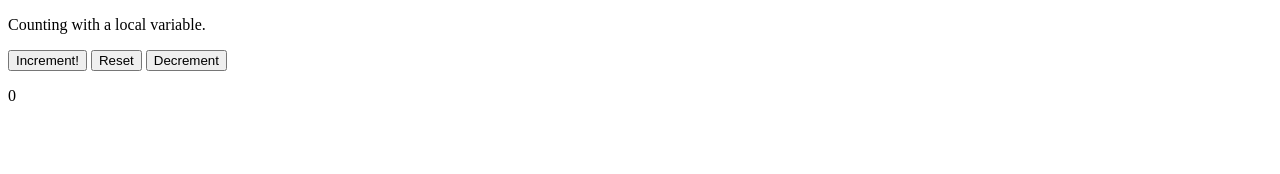
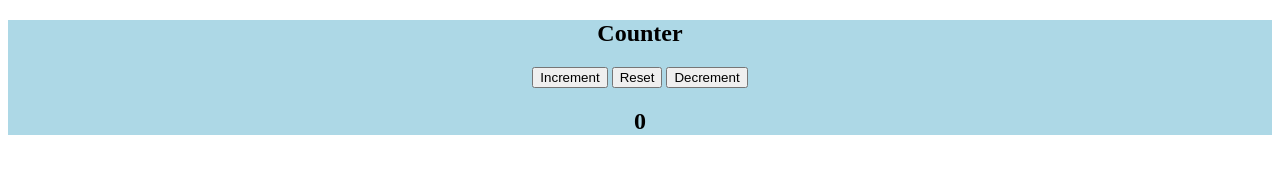
Before and after one commit to manishadureja/training, a plain HTML site: page javascript/counter.html in a window 1280 px wide. Both pictures are taken after a click on the button "Reset". Drawn offline with Linux system fonts and the light colour scheme.

Commit message:
Update counter.html
updated alignment and background colour

```diff
--- a/javascript/counter.html
+++ b/javascript/counter.html
@@ -1,15 +1,22 @@
 <!DOCTYPE html>
 <html>
 <body>
+<style>
+div {
+  background-color: lightblue;
+}
+</style>
 
-<p>Counting with a local variable.</p>
+<div background-color='gray'>
+<h2 align="center">Counter</h2>
 
-<button type="button" onclick="increase()">Increment!</button>
+<div align="center">
+<button type="button" onclick="increase()">Increment</button>
 <button type="button" onclick="reset()">Reset</button>
 <button type="button" onclick="decrease()">Decrement</button>
-
-<p id="demo">0</p>
-
+</div>
+<h2 id="counter" align="center">0</h2>
+</div>
 <script>
 var counter = 0;
 var add = (function () {
@@ -23,15 +30,15 @@ var remove = (function () {
 
 
 function increase(){
-  document.getElementById("demo").innerHTML = add();
+  document.getElementById("counter").innerHTML = add();
 }
 function decrease(){
-  document.getElementById("demo").innerHTML = remove();
+  document.getElementById("counter").innerHTML = remove();
 }
 
 function reset(){
    counter=0;
-   document.getElementById("demo").innerHTML = 0;
+   document.getElementById("counter").innerHTML = 0;
 }
 
 </script>
```
